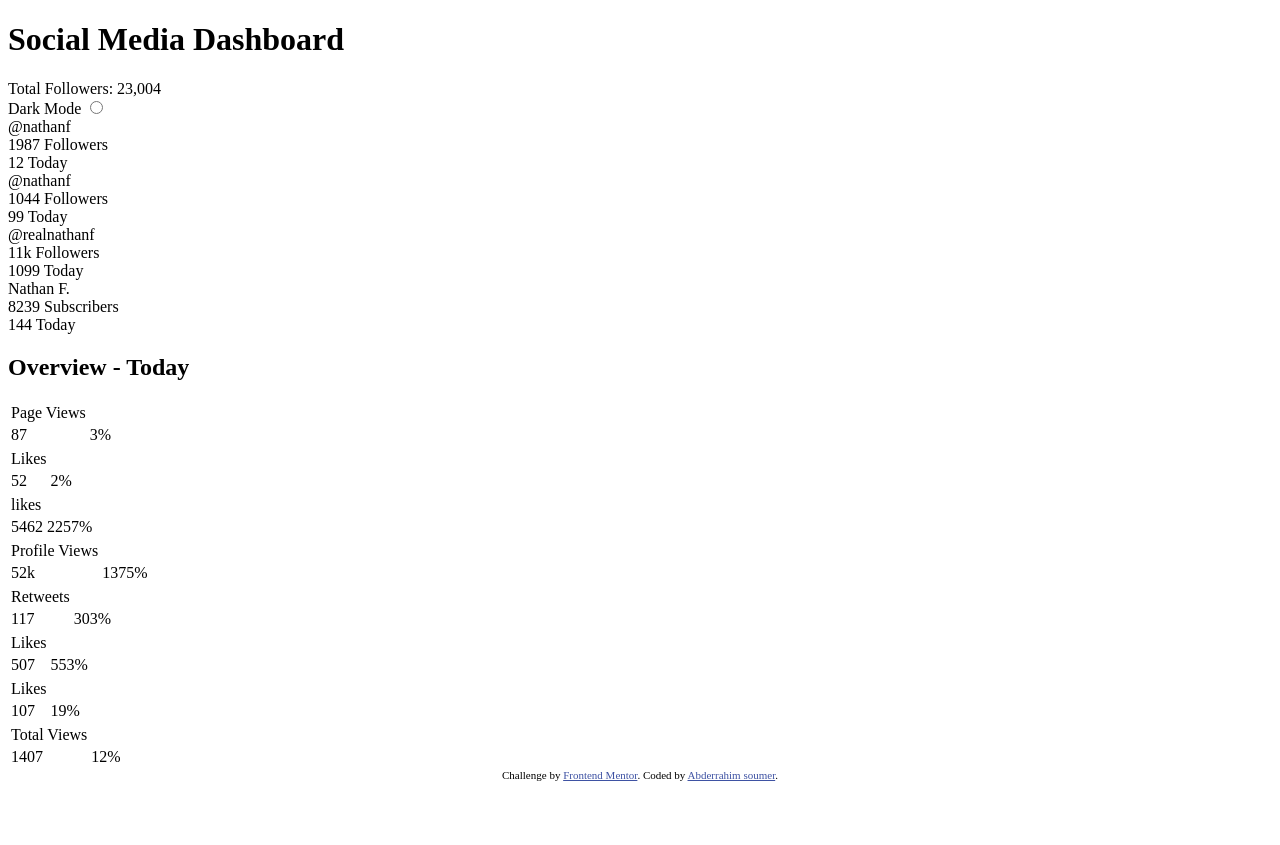
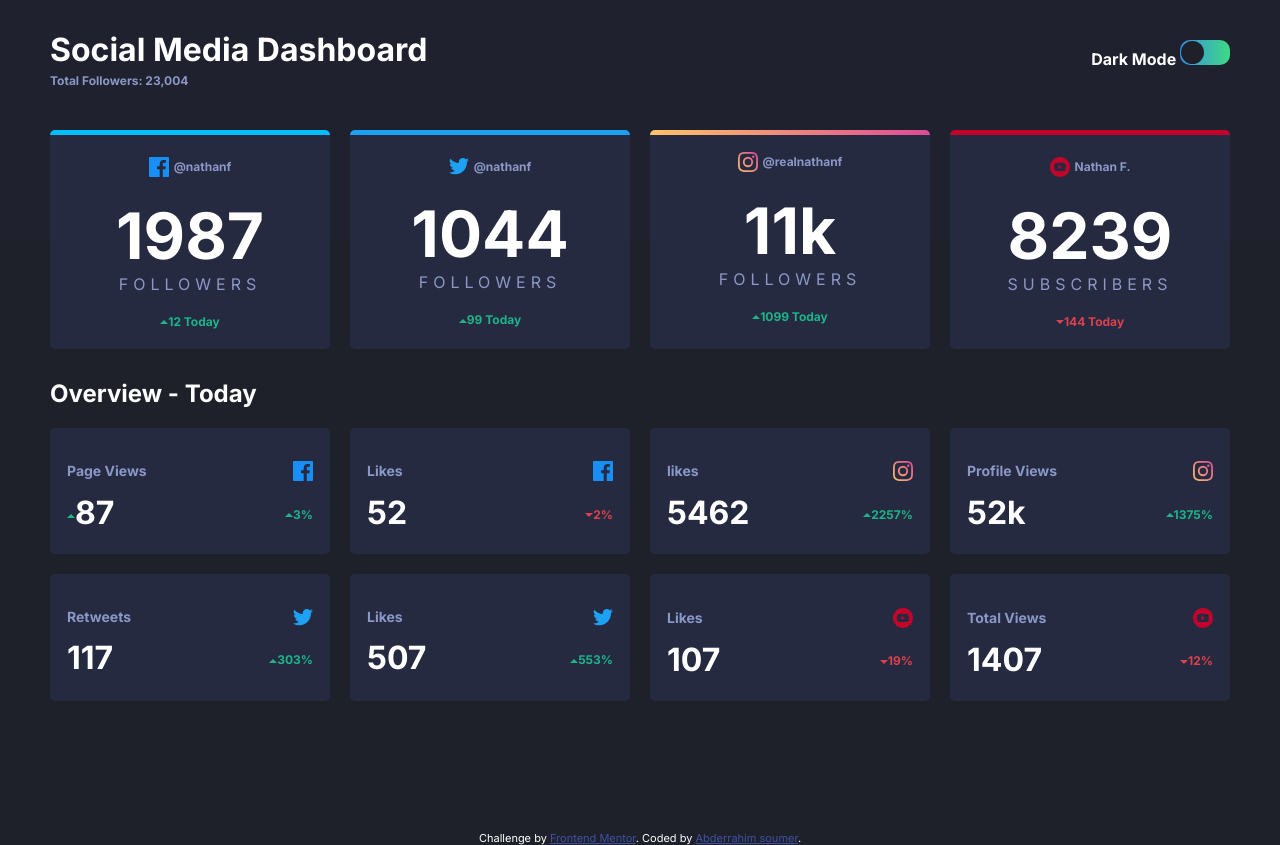
Before and after one commit to abderrahimsoumer/DaysOfFrontEnd, a plain HTML site: page frontendmentor/social-media-dashboard-with-theme-switcher-master/index.html in a window 1280 px wide. Before the commit the page ends 800 px from the top, so only its background shows below. Drawn offline with Linux system fonts and the light colour scheme.

Commit message:
frontendmentor - Styles social media dashboard

```diff
--- /dev/null
+++ b/frontendmentor/social-media-dashboard-with-theme-switcher-master/app/scss/styles.scss
@@ -0,0 +1,203 @@
+@import 'variables';
+
+*{
+    margin: 0;
+    padding: 0;
+}
+
+body{
+    font-family: 'Inter', sans-serif;
+    box-sizing: border-box;
+}
+main#container{
+    background-color: $BgVeryDarkBlue;
+    color: $White;
+}
+.bg-top{
+    background-color: $TopVeryDarkBlue;
+    height: 240px;
+}
+.header{
+    max-width: 1200px;
+    margin: 0 auto;
+    padding-top: 30px;
+    &__left{
+        float: left;
+        margin-left: 10px;
+    }
+    &__right{
+        float: rigth;
+        text-align: right;
+        margin: 10px;
+        margin: 10px;
+    }
+}
+h2{
+    margin: 10px;
+    margin-top: 20px;
+}
+span{
+    color: $DesaturatedBlue;
+    font-size: 12px;
+    font-weight: 700;
+}
+label{
+    font-weight: 700;
+}
+img{
+    vertical-align: middle;
+}
+.number{
+    font-size: 4em;
+    color: $White;
+    font-weight: 700;
+}
+.text-up{
+    color: $limeGreen;
+}
+.text-down{
+    color: $brightRed;
+}
+
+.text-followers{
+    text-transform: uppercase;
+    color: $DesaturatedBlue;
+    letter-spacing: 5px;
+}
+
+.content{
+    max-width: 1200px;
+    margin: 0 auto;
+    transform: translateY(-120px);
+}
+.statistics{
+    display: flex;
+    flex-wrap: wrap;
+    justify-content: space-around;
+}
+.statistics > div{
+    flex: 1 1 23%;
+    padding-top: 20px;
+    padding-bottom: 20px;
+    margin: 10px;
+    border-radius: 5px;
+    background-color: $DarkDesaturatedBlue;
+    transition: background 0.5s ;
+    cursor: pointer;
+    &:hover{
+        background-color: $DarkGrayishBlue;
+    }
+}
+.platform{
+    text-align: center;
+
+    &--fb{
+        border-top: 5px solid $color_facebook;
+    }
+    &--twitter{
+        border-top: 5px solid $color_twitter;
+    }
+    &--instagram{
+        position: relative;
+        overflow: hidden;
+    }
+    &--instagram:before {
+        content:'';
+        position:absolute;
+        width:100%;
+        height:5px;
+        background:$color_instagram;
+        top:0;
+        left:0;
+    }
+    &--youtube{
+        border-top: 5px solid $color_youtube;
+    }
+
+    &__name{
+        margin-left: 5px;
+    }
+}
+.platform__todayfollowers{
+    font-size: 12px;
+    font-weight: 700;
+}
+.platform__totlalfollowers{
+    padding: 20px;
+}
+
+.action__name {
+    font-size: 14px;
+    padding-bottom: 10px;
+}
+.action__number{
+    font-size: 2em;
+    color: $White;
+    font-weight: 700;
+}
+table {
+    width: 100%;
+    padding-left: 15px;
+    padding-right: 15px;
+}
+td{
+    padding-top: 10px;
+}
+td:nth-child(2) {
+    text-align: right;
+}
+
+#switcher {
+    position: absolute;
+    top: -99999px;
+    right: -99999px;
+}
+.checkbox{
+    position: relative;
+    display: inline-block;
+    width: 50px;
+    height: 25px;
+    background: $dark;
+    border-radius: 10px;
+    cursor: pointer;
+}
+.checkbox::after{
+    content: '';
+    width: 23px;
+    height: 23px;
+    background: $BgVeryDarkBlue;
+    display: block;
+    position: absolute;
+    top: 1px;
+    left: 1px;
+    border-radius: 50%;
+    transition: all 0.3s;
+}
+
+// Light theme
+#switcher:checked ~ * .checkbox {
+    background: $light;
+}
+#switcher:checked ~ * label, #switcher:checked ~ * h2 {
+    color: $light;
+}
+#switcher:checked ~ * .checkbox::after{
+    transform: translateX(25px);
+    background: $VeryPaleBlue;
+}
+#switcher:checked ~  main#container{
+    background-color: $White;
+    color: $BgVeryDarkBlue;
+}
+#switcher:checked ~ * .bg-top{
+    background-color: $VeryPaleBlue;
+}
+#switcher:checked ~ * .number{
+    color: $BgVeryDarkBlue;
+}
+#switcher:checked ~ * .action__number{
+    color: $BgVeryDarkBlue;
+}
+#switcher:checked ~ * .statistics > div{
+    background: $LightGrayishBlue;
+}
--- a/frontendmentor/social-media-dashboard-with-theme-switcher-master/index.html
+++ b/frontendmentor/social-media-dashboard-with-theme-switcher-master/index.html
@@ -8,54 +8,58 @@
 
   <title>Frontend Mentor | Social media dashboard with theme switcher</title>
 
-  <!-- Feel free to remove these styles or customise in your own stylesheet 👍 -->
+  <link href="https://fonts.googleapis.com/css2?family=Inter:wght@400;700&display=swap" rel="stylesheet">
+  <link rel="stylesheet" href="./dist/css/styles.css">
   <style>
     .attribution { font-size: 11px; text-align: center; }
     .attribution a { color: hsl(228, 45%, 44%); }
   </style>
 </head>
 <body>
+  <input type="checkbox" name="Dark Mode" id="switcher">
   <main id="container">
+    <div class="bg-top">
       <div class="header">
         <div class="header__left">
           <h1>Social Media Dashboard</h1>
           <span>Total Followers: 23,004</span>
         </div>
         <div class="header__right">
-        <label for="#switcher">Dark Mode</label>
-        <input type="radio" name="Dark Mode" id="Dark Mode">
+          <label for="switcher">Dark Mode <span class="checkbox"></span></label>
+
+        </div>
       </div>
     </div>
     <div class="content">
       <section>
         <div class="statistics">
-          <div class="platform platform-fb">
+          <div class="platform platform--fb">
             <div class="platform__app">
-                <i class="platform__icon"></i><span class="platform__name">@nathanf</span>
+                <img class="platform__icon" src="./images/icon-facebook.svg"><span class="platform__name">@nathanf</span>
             </div>
-            <div class="platform__totlalfollowers"><span class="number">1987</span> Followers</div>
-            <div class="platform__todayfollowers">12 Today</div>
+            <div class="platform__totlalfollowers"><div class="number">1987</div><div class="text-followers">Followers</div></div>
+            <div class="platform__todayfollowers text-up"><img class="up" src="./images/icon-up.svg">12 Today</div>
           </div>
-          <div class="platform platform-twitter">
+          <div class="platform platform--twitter">
             <div class="platform__app">
-                <i class="platform__icon"></i><span class="platform__name">@nathanf</span>
+                <img class="platform__icon" src="./images/icon-twitter.svg"><span class="platform__name">@nathanf</span>
             </div>
-            <div class="platform__totlalfollowers"><span class="number">1044</span> Followers</div>
-            <div class="platform__todayfollowers">99 Today</div>
+            <div class="platform__totlalfollowers"><div class="number">1044</div><div class="text-followers">Followers</div></div>
+            <div class="platform__todayfollowers text-up"><img class="up" src="./images/icon-up.svg">99 Today</div>
           </div>
-          <div class="platform platform-instagram">
+          <div class="platform platform--instagram">
             <div class="platform__app">
-                <i class="platform__icon"></i><span class="platform__name">@realnathanf</span>
+                <img class="platform__icon" src="./images/icon-instagram.svg"></img><span class="platform__name">@realnathanf</span>
             </div>
-            <div class="platform__totlalfollowers"><span class="number">11k</span> Followers</div>
-            <div class="platform__todayfollowers">1099 Today</div>
+            <div class="platform__totlalfollowers"><div class="number">11k</div><div class="text-followers">Followers</div></div>
+            <div class="platform__todayfollowers text-up"><img class="up" src="./images/icon-up.svg">1099 Today</div>
           </div>
-          <div class="platform platform-youtube">
+          <div class="platform platform--youtube">
             <div class="platform__app">
-                <i class="platform__icon"></i><span class="platform__name">Nathan F.</span>
+                <img class="platform__icon" src="./images/icon-youtube.svg"><span class="platform__name">Nathan F.</span>
             </div>
-            <div class="platform__totlalfollowers"><span class="number">8239</span> Subscribers</div>
-            <div class="platform__todayfollowers">144 Today</div>
+            <div class="platform__totlalfollowers"><div class="number">8239</div><div class="text-followers">Subscribers</div></div>
+            <div class="platform__todayfollowers text-down"><img class="down" src="./images/icon-down.svg">144 Today</div>
           </div>
         </div>
       </section>
@@ -66,11 +70,11 @@
             <table>
               <tr>
                 <td><span class="action__name">Page Views</span></td>
-                <td><i></i></td>
+                <td><img class="platform__icon" src="./images/icon-facebook.svg"></td>
               </tr>
               <tr>
-                <td><span class="action__number">87</span></td>
-                <td><span class="action__percent action__percent--up">3%</span></td>
+                <td><span class="action__number"><img class="up" src="./images/icon-up.svg">87</span></td>
+                <td><span class="action__percent text-up"><img class="up" src="./images/icon-up.svg">3%</span></td>
               </tr>
             </table>
           </div>
@@ -78,11 +82,11 @@
             <table>
               <tr>
                 <td><span class="action__name">Likes</span></td>
-                <td><i></i></td>
+                <td><img class="platform__icon" src="./images/icon-facebook.svg"></td>
               </tr>
               <tr>
                 <td><span class="action__number">52</span></td>
-                <td><span class="action__percent action__percent--down">2%</span></td>
+                <td><span class="action__percent text-down"><img class="down" src="./images/icon-down.svg">2%</span></td>
               </tr>
             </table>
           </div>
@@ -90,11 +94,11 @@
             <table>
               <tr>
                 <td><span class="action__name">likes</span></td>
-                <td><i></i></td>
+                <td><img class="platform__icon" src="./images/icon-instagram.svg"></td>
               </tr>
               <tr>
                 <td><span class="action__number">5462</span></td>
-                <td><span class="action__percent action__percent--up">2257%</span></td>
+                <td><span class="action__percent text-up"><img class="up" src="./images/icon-up.svg">2257%</span></td>
               </tr>
             </table>
           </div>
@@ -102,11 +106,11 @@
             <table>
               <tr>
                 <td><span class="action__name">Profile Views</span></td>
-                <td><i></i></td>
+                <td><img class="platform__icon" src="./images/icon-instagram.svg"></td>
               </tr>
               <tr>
                 <td><span class="action__number">52k</span></td>
-                <td><span class="action__percent action__percent--up">1375%</span></td>
+                <td><span class="action__percent text-up"><img class="up" src="./images/icon-up.svg">1375%</span></td>
               </tr>
             </table>
           </div>
@@ -114,11 +118,11 @@
             <table>
               <tr>
                 <td><span class="action__name">Retweets</span></td>
-                <td><i></i></td>
+                <td><img class="platform__icon" src="./images/icon-twitter.svg"></td>
               </tr>
               <tr>
                 <td><span class="action__number">117</span></td>
-                <td><span class="action__percent action__percent--up">303%</span></td>
+                <td><span class="action__percent text-up"><img class="up" src="./images/icon-up.svg">303%</span></td>
               </tr>
             </table>
           </div>
@@ -126,11 +130,11 @@
             <table>
               <tr>
                 <td><span class="action__name">Likes</span></td>
-                <td><i></i></td>
+                <td><img class="platform__icon" src="./images/icon-twitter.svg"></td>
               </tr>
               <tr>
                 <td><span class="action__number">507</span></td>
-                <td><span class="action__percent action__percent--up">553%</span></td>
+                <td><span class="action__percent text-up"><img class="up" src="./images/icon-up.svg">553%</span></td>
               </tr>
             </table>
           </div>
@@ -138,11 +142,11 @@
             <table>
               <tr>
                 <td><span class="action__name">Likes</span></td>
-                <td><i></i></td>
+                <td><img class="platform__icon" src="./images/icon-youtube.svg"></td>
               </tr>
               <tr>
                 <td><span class="action__number">107</span></td>
-                <td><span class="action__percent action__percent--down">19%</span></td>
+                <td><span class="action__percent text-down"><img class="down" src="./images/icon-down.svg">19%</span></td>
               </tr>
             </table>
           </div>
@@ -150,23 +154,24 @@
             <table>
               <tr>
                 <td><span class="action__name"> Total Views</span></td>
-                <td><i></i></td>
+                <td><img class="platform__icon" src="./images/icon-youtube.svg"></td>
               </tr>
               <tr>
                 <td><span class="action__number">1407</span></td>
-                <td><span class="action__percent action__percent--down">12%</span></td>
+                <td><span class="action__percent text-down"><img class="down" src="./images/icon-down.svg">12%</span></td>
               </tr>
             </table>
           </div>
         </div>
       </section>
     </div>
-  </main>
-
-
     <div class="attribution">
       Challenge by <a href="https://www.frontendmentor.io?ref=challenge" target="_blank">Frontend Mentor</a>.
       Coded by <a href="https://www.linkedin.com/in/abderrahim-soumer/">Abderrahim soumer</a>.
     </div>
+  </main>
+
+
+
 </body>
 </html>
```
Also changed, not shown: frontendmentor/social-media-dashboard-with-theme-switcher-master/app/scss/_variables.scss (added, +23 -0 lines), frontendmentor/social-media-dashboard-with-theme-switcher-master/dist/css/styles.css (added), 1 other file. Lines whose indentation alone changed are shown as unchanged.
